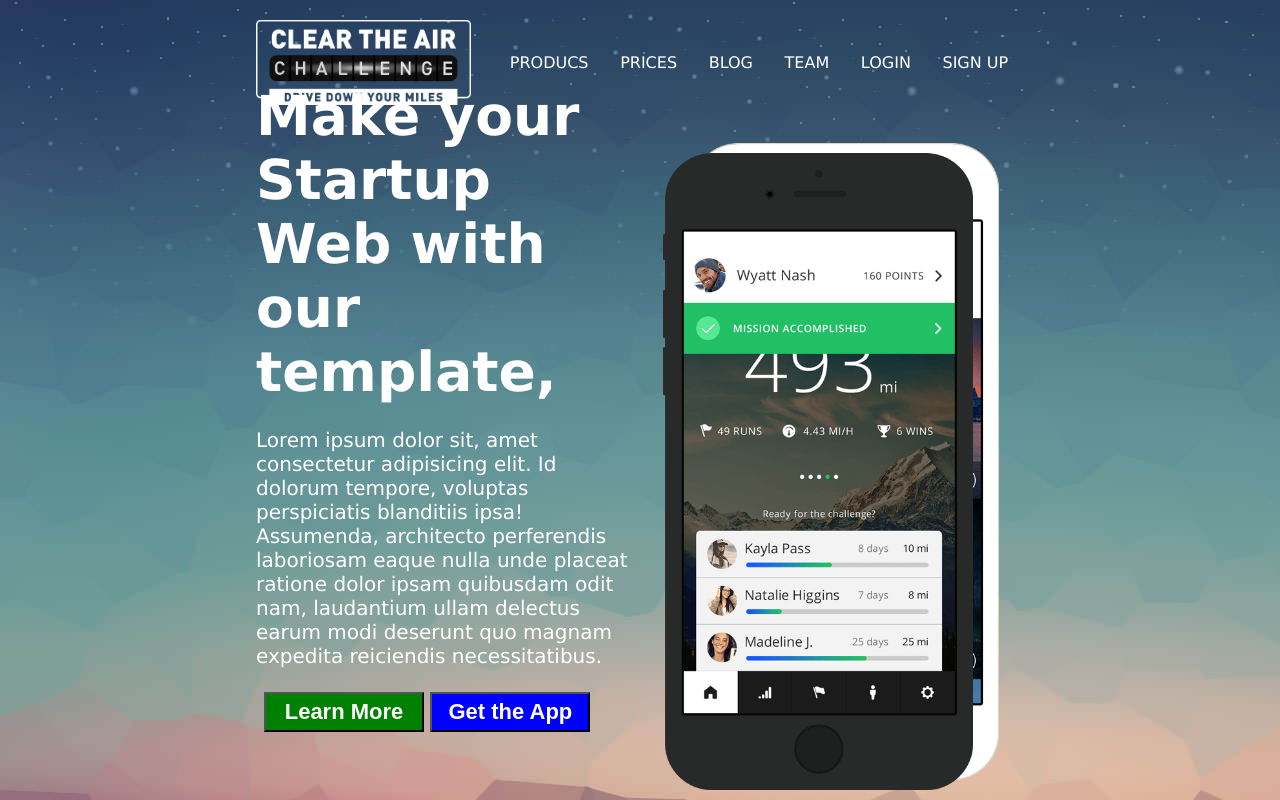
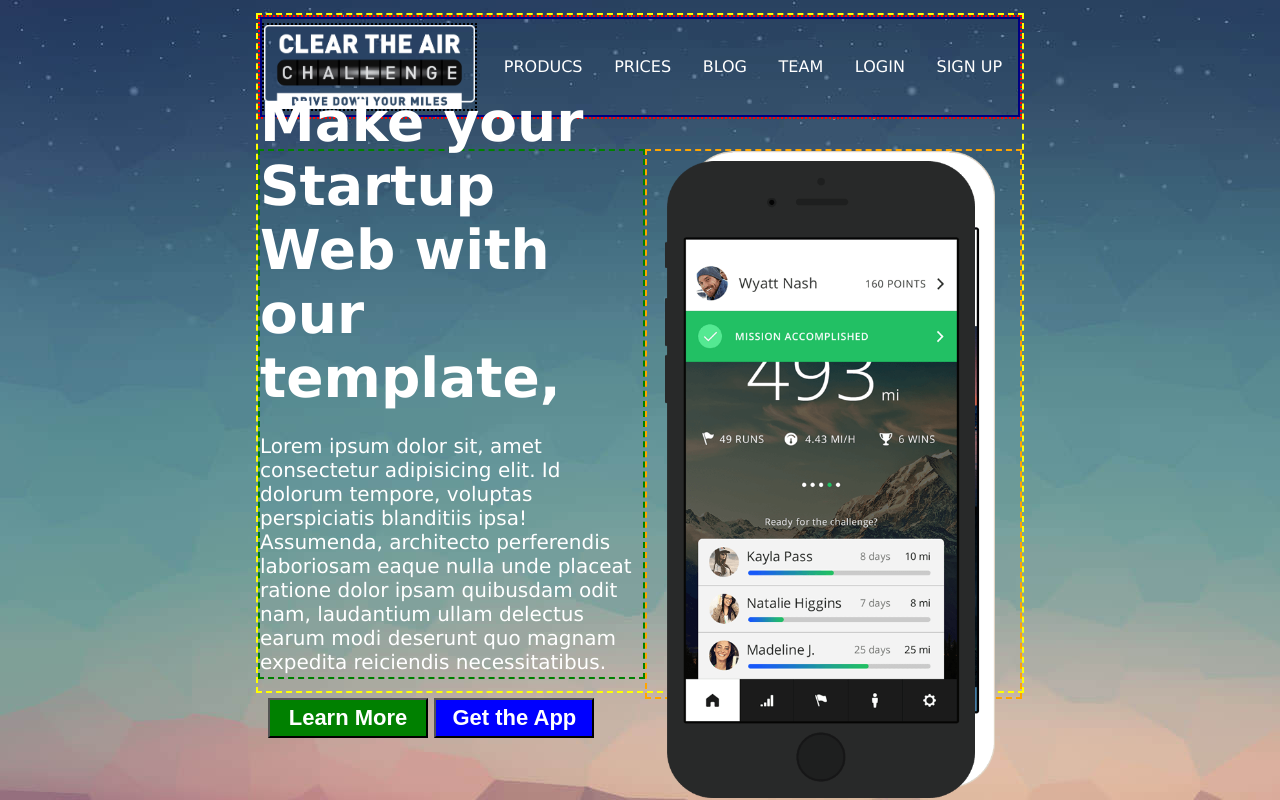
Before and after one commit to okhouja/Mobile-App, a plain HTML site: page index.html in a window 1280 px wide. Drawn offline with Linux system fonts and the light colour scheme.

Commit message:
Mobile App

```diff
--- a/css/style.css
+++ b/css/style.css
@@ -9,7 +9,7 @@
 @media only screen and (min-width: 600px) {
   @media (min-width: 600px) {
     body {
-      background-image: url(../img/bg_001.jpg);
+      /* background-image: url(../img/bg_001.jpg); */
       display: flex;
       background-color: rgba(49, 184, 184, 0.596);
       font-family: "Lucida Sans", "Lucida Sans Regular", "Lucida Grande",
@@ -17,7 +17,7 @@
       background-repeat: no-repeat;
     }
     .container {
-      /* border: 2px yellow dashed; */
+      border: 2px yellow dashed;
       display: flex;
       flex-direction: column;
       margin: 1% auto;
@@ -28,14 +28,14 @@
     /*  menu */
     .menu {
       display: flex;
-      /* border: 2px red dotted; */
+      border: 2px red dotted;
       justify-content: space-evenly;
       align-items: center;
       align-content: center;
     }
 
     .navigation-bar {
-      /* border: 2px navy solid; */
+      border: 2px navy solid;
       display: flex;
       justify-content: center;
       align-items: center;
@@ -43,7 +43,7 @@
       height: 100px;
     }
     .logo {
-      /* border: 2px black dotted; */
+      border: 2px black dotted;
       display: flex;
       align-items: center;
       width: 215px;
@@ -53,8 +53,7 @@
       display: none;
       justify-content: space-around;
       align-items: center;
-      /* border: 2px rgb(145, 139, 82) dashed; */
-      width: 530px;
+s      width: 530px;
     }
 
     a {
@@ -76,13 +75,13 @@
     .phones {
       display: flex;
       flex-direction: row-reverse;
-      /* border: 2px orange dashed; */
+      border: 2px orange dashed;
       width: 500px;
       height: 550px;
       position: relative;
     }
     .text-content {
-      /* border: 2px green dashed; */
+      border: 2px green dashed;
       display: flex;
       flex-direction: column;
       justify-content: center;
```
